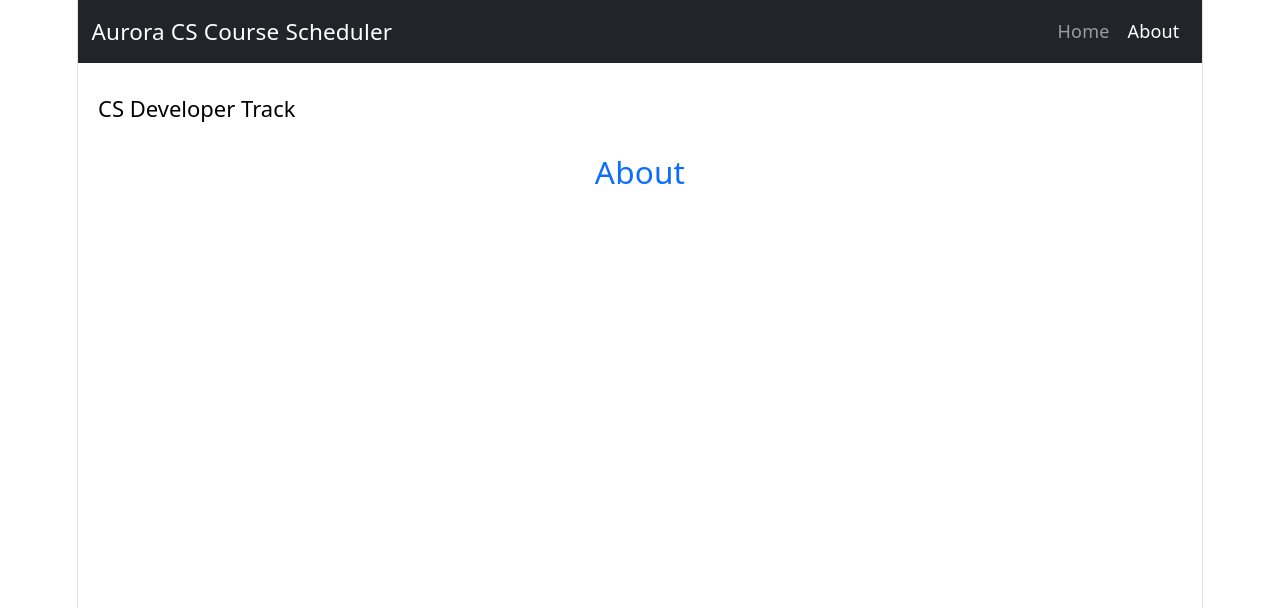
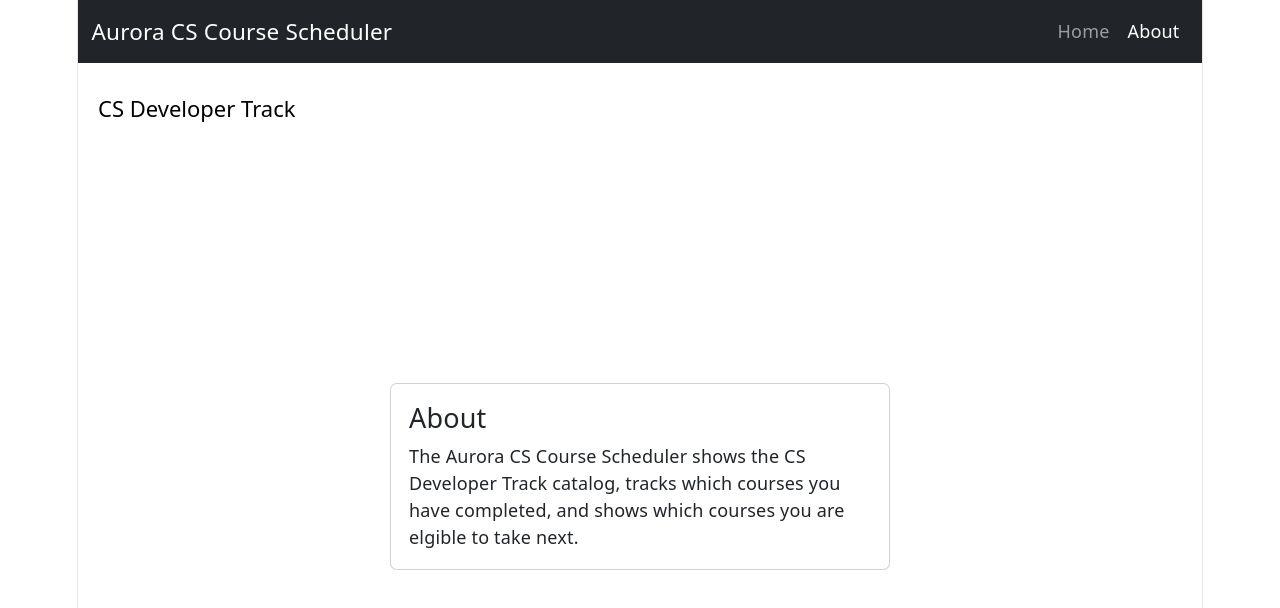
Before and after one commit to dgarciagonzalez/milestone1, a React (Vite) app in the folder course-scheduler/: page /about in a window 1280 px wide. Shown: the top 608 px of the page. Built offline with nearby package versions, Linux system fonts and the light colour scheme.

Commit message:
Began About page

```diff
--- a/course-scheduler/src/hooks/useFetch.js
+++ b/course-scheduler/src/hooks/useFetch.js
@@ -14,7 +14,7 @@ function useFetch(url){
                 return resp.json()
             })
             .then(data => {
-                stData(data)
+                setData(data)
                 setIsPending(false)
                 setError(null)
             })
--- a/course-scheduler/src/pages/AboutPage.jsx
+++ b/course-scheduler/src/pages/AboutPage.jsx
@@ -3,8 +3,17 @@ import {Link} from 'react-router-dom';
 
 function AboutPage() {
     return (
-        <div>
-            <h3 className='text-primary'>About</h3>
+        <div className="card" style={{width: 500, margin: 'auto'}}>
+            <div className="card-body">
+                <h4 className="card-title" style={{textAlign: "left"}}>About</h4>
+                <p className="card-text" style={{textAlign: "left"}}>
+                    The Aurora CS Course Scheduler shows the CS Developer Track catalog,
+                    tracks which courses you have completed, and shows which courses you are
+                    elgible to take next.
+                </p>
+
+
+            </div>
         </div>
     );
 }
```
Also changed, not shown: course-scheduler/src/App.css (line endings or trailing spaces).
